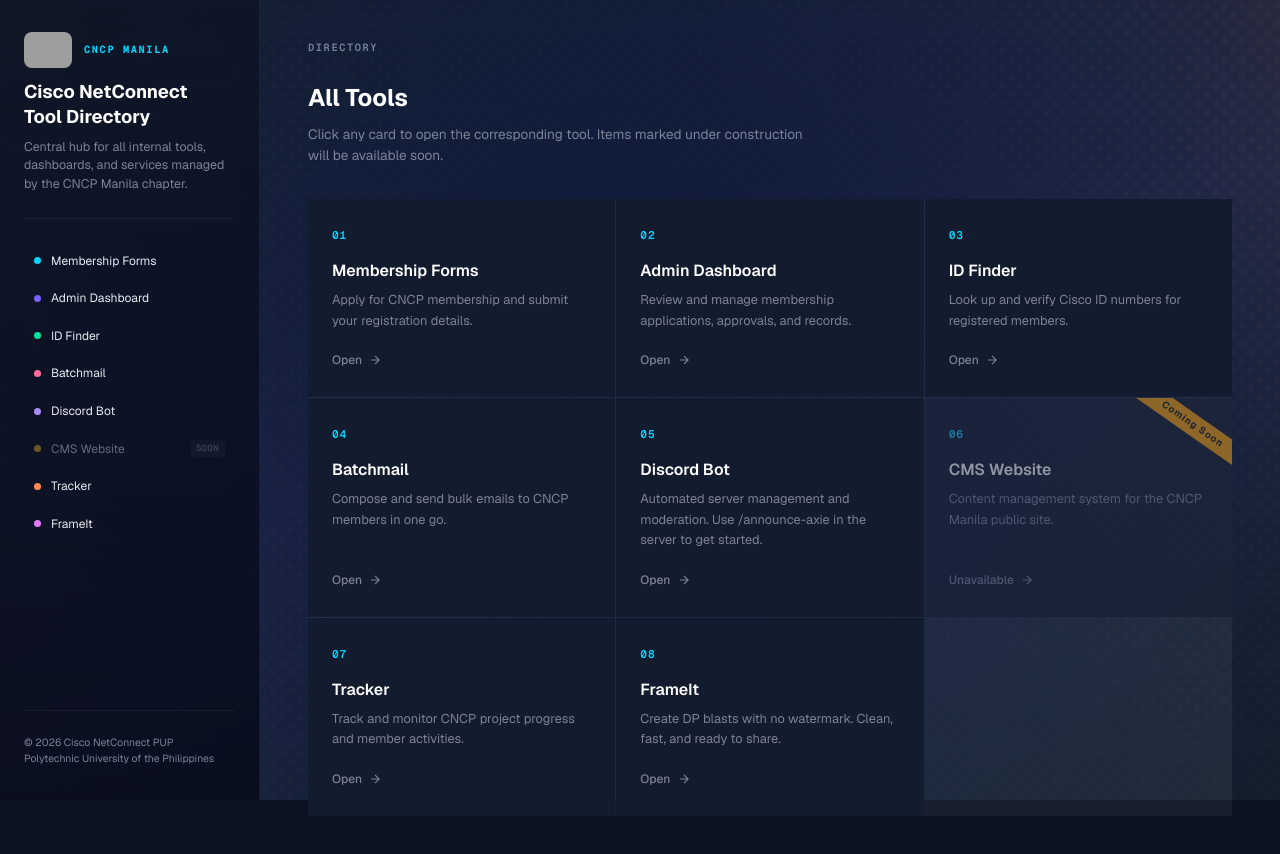
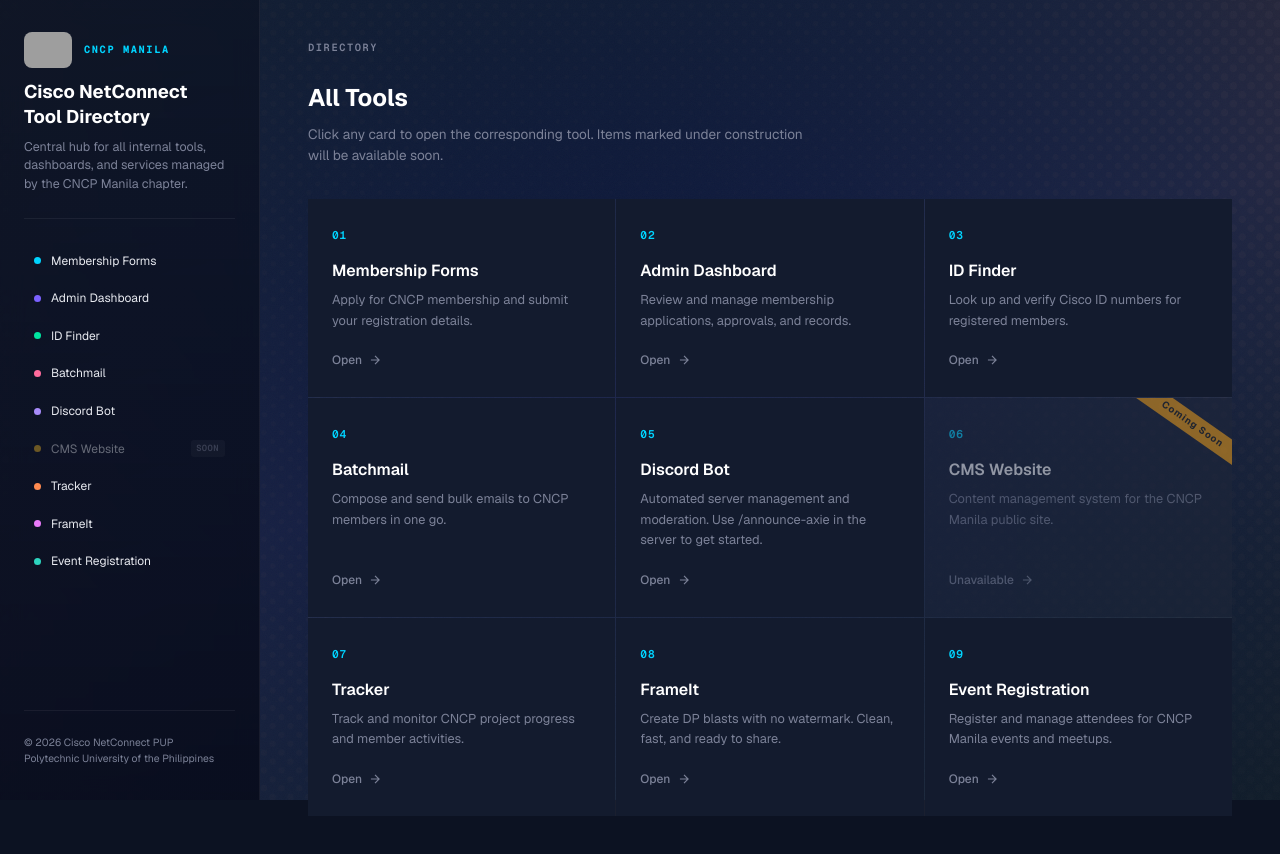
Before and after one commit to red-sakai/cncp-directory, a Next.js app: page / in a window 1280 px wide. Built offline with nearby package versions, Linux system fonts and the light colour scheme; grey boxes are pictures that could not be loaded.

Commit message:
feat: add event registration platform

```diff
--- a/app/page.tsx
+++ b/app/page.tsx
@@ -75,6 +75,15 @@
     url: "https://beta-frameit.vercel.app/",
     status: "active",
     color: "#e879f9",
+  },
+  {
+    id: "09",
+    name: "Event Registration",
+    description:
+      "Register and manage attendees for CNCP Manila events and meetups.",
+    url: "https://cncp-event-registration.vercel.app/",
+    status: "active",
+    color: "#2dd4bf",
   },
 ];
 
```
